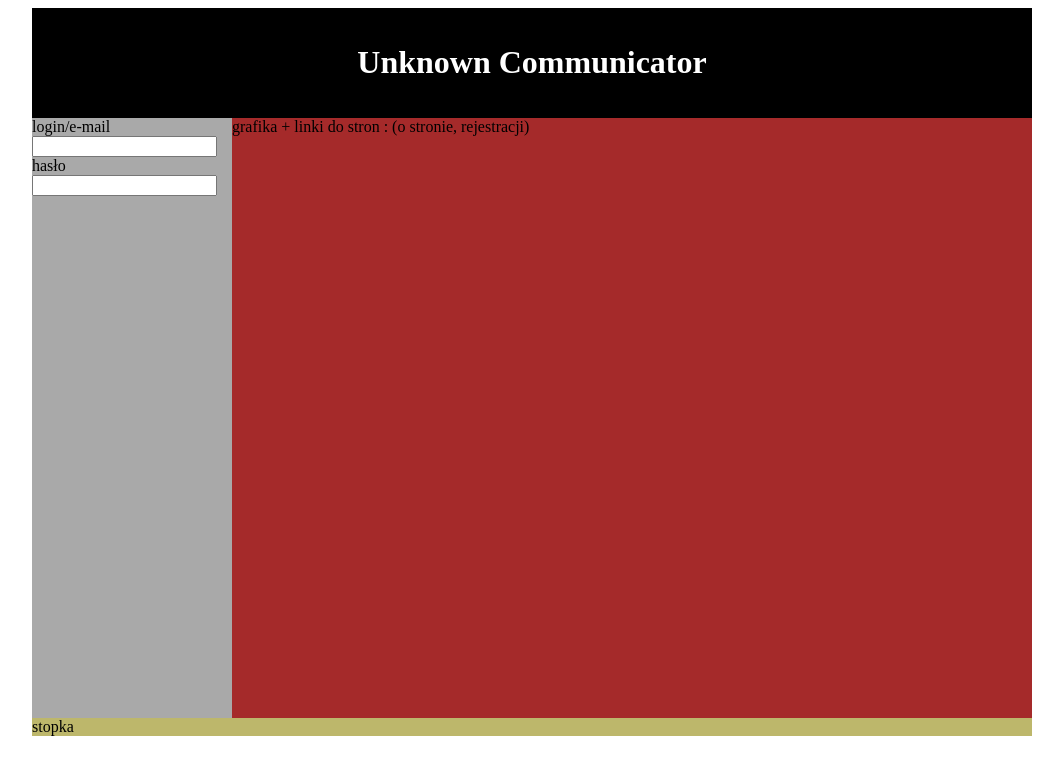
After one commit to RNG-Players/UnknownCommunicator, a PHP site: page / in a window 1280 px wide. The commit adds this page. Shown: the top 775 px of the page, without its empty margins (108-1171 px from the left). Run offline with PHP 8.4, Linux system fonts and the light colour scheme.

Commit message:
poukladane

```diff
--- a/css/styl.css
+++ b/Pages/css/styl.css
@@ -1,8 +1,8 @@
-#flex
+#container
 {
-color:blue;
-text-align:center;
-background-color:darkgoldenrod;
+    width: 1000px;
+    margin-left: auto;
+    margin-right: auto;
 }
 #logging
 {
@@ -17,7 +17,7 @@ background-color:darkgoldenrod;
     float:left;
     background-color:brown;
     height: 600px;
-    width: 700px;
+    width: 800px;
 }
 #footer
 {
--- /dev/null
+++ b/Pages/index.html
@@ -0,0 +1,33 @@
+<!DOCTYPE html>
+<html lang="pl">
+
+<head>
+    <meta charset="UTF-8">
+    <meta http-equiv="X-UA-Compatible" content="IE=edge">
+    <meta name="viewport" content="width=device-width, initial-scale=1.0">
+    <link rel="stylesheet" href="css/styl.css">
+    <title>Document</title>
+</head>
+
+<body>
+    <div id="container">
+        <div id="logo">
+            <h1>Unknown Communicator</h1>
+        </div>
+        <div id="logging">
+            login/e-mail<br/>
+            <input/>
+            hasło<br/>
+            <input/>
+        </div>
+        <div id="grafic">
+            grafika + linki do stron : (o stronie, rejestracji)
+        </div>
+
+        <footer id="footer">
+            stopka
+        </footer>
+    </div>
+</body>
+
+</html>
```
Also changed, not shown: about.html (added, +12 -0 lines), index.html (deleted, +0 -31 lines), registry.html (added, +12 -0 lines).
